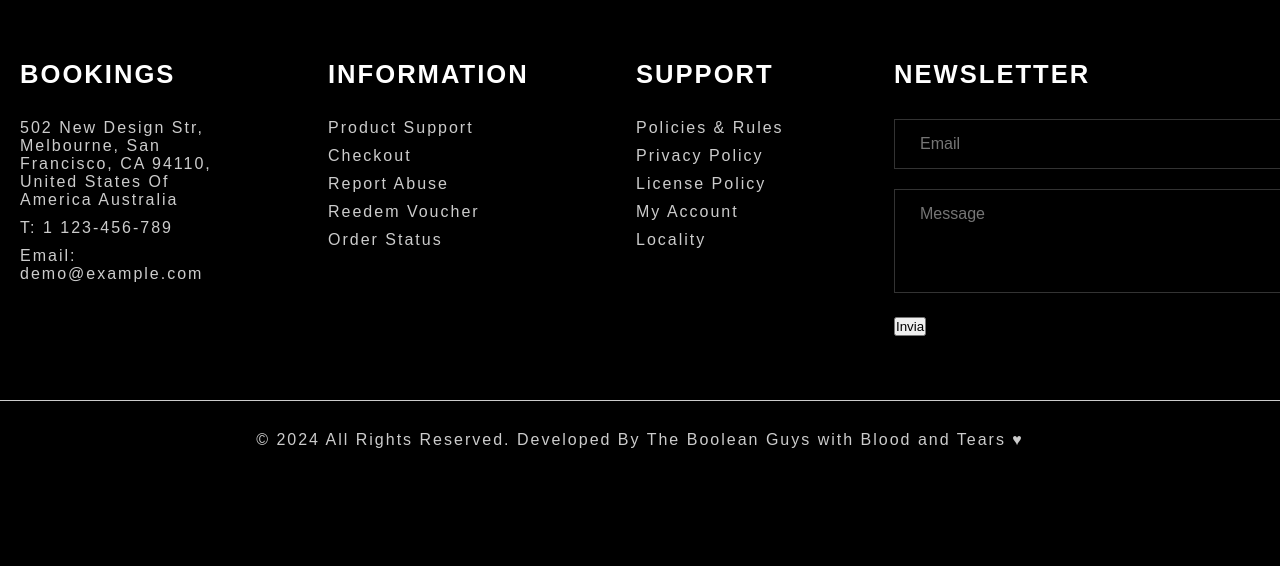
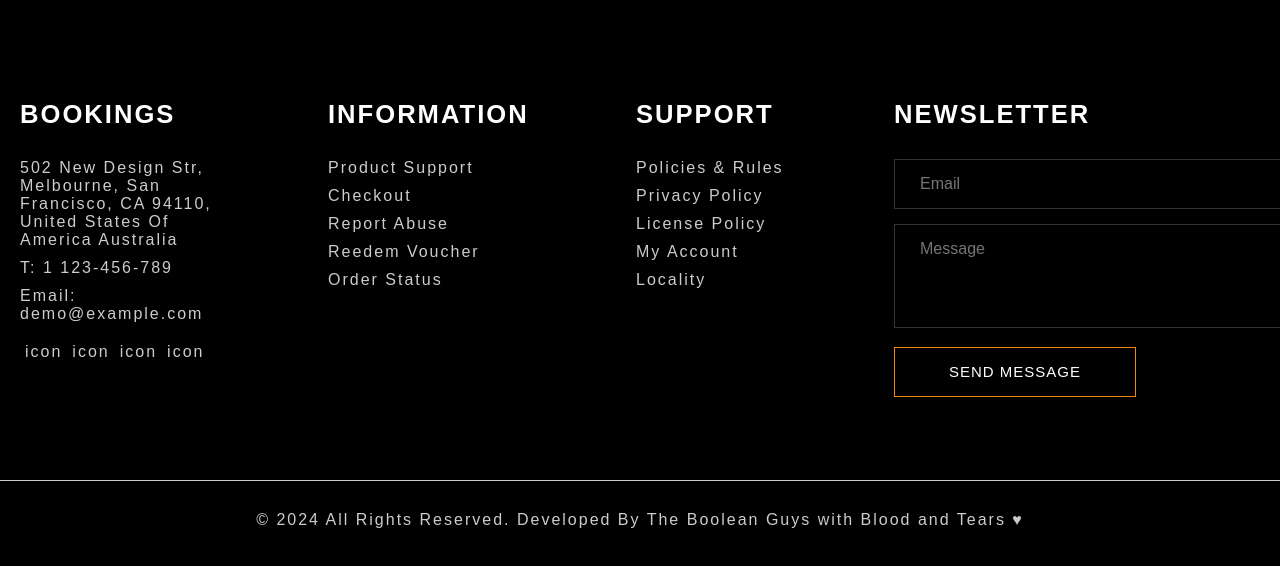
Before and after one commit to RiccardoGarbo/proj-html-vuejs, a Vue app: page / in a window 1280 px wide. Shown: the top 566 px of the page. Built offline with nearby package versions, Linux system fonts and the light colour scheme.

Commit message:
add button "send message" style

```diff
--- a/src/components/footer-components/FooterMenus.vue
+++ b/src/components/footer-components/FooterMenus.vue
@@ -4,10 +4,11 @@ import { footerAddresses, footerInfo, footerSupport } from '@/assets/data/data.j
 import HorizontalList from './HorizontalList.vue';
 import HorizontalLinksMenu from './HorizontalLinksMenu.vue';
 import FormComponent from './FormComponent.vue';
+import IconsWidget from './IconsWidget.vue'
 
 export default {
     name: 'FooterMenus',
-    components: { HorizontalList, HorizontalLinksMenu, FormComponent },
+    components: { HorizontalList, HorizontalLinksMenu, FormComponent, IconsWidget },
     // Data properties initialized
     data() {
         return {
@@ -25,18 +26,18 @@ export default {
             <div class="col">
                 <HorizontalList :title="footerAddresses.title" :address="footerAddresses.address"
                     :number="footerAddresses.number" :email="footerAddresses.email" />
+                <IconsWidget />
             </div>
             <div class="col">
-
                 <HorizontalLinksMenu :title="footerInfo.title" :items="footerInfo.items" />
             </div>
             <div class="col">
-
                 <HorizontalLinksMenu :title="footerSupport.title" :items="footerSupport.items" />
             </div>
             <div class="col-form">
                 <FormComponent />
             </div>
+
         </div>
     </div>
 </template>
@@ -50,6 +51,7 @@ export default {
     color: $gray-cs;
     letter-spacing: 2px;
     padding: 60px 20px;
+    margin: 40px 0;
 
     .row {
         display: flex;
@@ -64,6 +66,9 @@ export default {
         .col-form {
             flex: 2;
         }
+
+
     }
+
 }
 </style>
--- a/src/components/footer-components/FormComponent.vue
+++ b/src/components/footer-components/FormComponent.vue
@@ -34,11 +34,13 @@ export default {
         <textarea v-model="message" id="message" name="message" placeholder="Message" rows="4" cols="50"
             required></textarea>
         <!-- Submit button -->
-        <button type="submit">Invia</button>
+        <button type="submit">SEND MESSAGE</button>
     </form>
 </template>
 
 <style scoped lang="scss">
+@use '@/assets/scss/_vars.scss' as *;
+
 h2 {
     font-size: 1.60rem;
     margin-bottom: 30px;
@@ -51,7 +53,7 @@ form textarea {
     font-size: 1rem;
     border: 1px solid #333;
     padding: 15px 25px;
-    margin-bottom: 20px;
+    margin-bottom: 15px;
     background-color: transparent;
     color: #ffff;
 
@@ -60,4 +62,23 @@ form textarea {
         caret-color: #ffff;
     }
 }
+
+form button[type="submit"] {
+    font-weight: 500;
+    font-size: 15px;
+    line-height: 24px;
+    letter-spacing: 1px;
+    border-radius: 0px;
+    padding: 12px 54px 12px 54px;
+    border: 1px solid $orange-cs;
+    background-color: transparent;
+    color: $white-cs;
+    cursor: pointer;
+    transition: background-color 0.3s ease, color 0.3s ease;
+}
+
+form button[type="submit"]:hover {
+    background-color: $orange-cs;
+    color: white;
+}
 </style>
--- /dev/null
+++ b/src/components/footer-components/IconsWidget.vue
@@ -0,0 +1,48 @@
+<script>
+export default {
+    name: 'IconsWidget',
+    data() {
+        return {
+            imageUrl: '@/assets/img/image (17).svg'
+        };
+    }
+};
+</script>
+
+<template>
+    <div id="widget-icon">
+        <ul>
+            <li><a href="#">icon</a></li>
+            <li><a href="#">icon</a></li>
+            <li><a href="#">icon</a></li>
+            <li><a href="#">icon</a></li>
+        </ul>
+    </div>
+</template>
+
+<style scoped lang="scss">
+@use '@/assets/scss/_vars.scss' as *;
+
+ul {
+    display: flex;
+    margin-top: 20px;
+}
+
+li {
+    margin: 0 5px;
+}
+
+a {
+    color: inherit;
+    text-decoration: none;
+    transition: color 0.3s ease;
+
+    &:hover {
+        color: $orange-cs;
+    }
+}
+
+.filtered-image {
+    filter: grayscale(100%);
+}
+</style>
```
